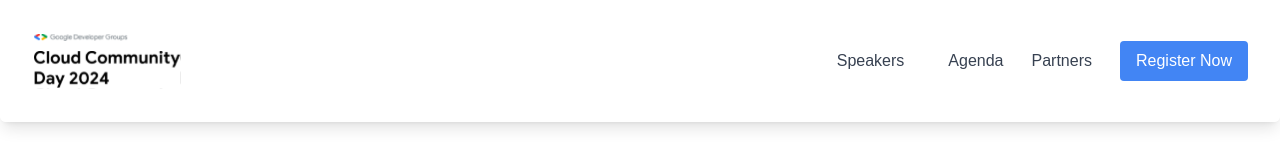
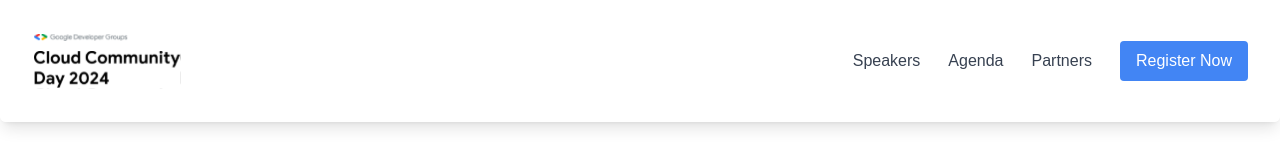
Before and after one commit to abdulhakkeempa/ccd-24, a Next.js app: page /team in a window 1280 px wide. Shown: the top 160 px of the page. Built offline with nearby package versions, Linux system fonts and the light colour scheme.

Commit message:
adjusted spacing in navbar

```diff
--- a/src/app/components/Navbar.tsx
+++ b/src/app/components/Navbar.tsx
@@ -20,7 +20,7 @@ export default function Navbar() {
       </div>
       <div className={`${isOpen ? 'block' : 'hidden'} w-full block flex-grow lg:flex lg:items-center lg:w-auto`}>
         <div className="md:flex md:flex-row md:items-center text-base lg:flex-grow lg:flex lg:justify-end lg:space-x-7">
-          <Link href="/speakers" className="block mt-4 lg:inline-block lg:mt-0 text-gray-700 hover:text-gray-900 mr-4">
+          <Link href="/speakers" className="block mt-4 lg:inline-block lg:mt-0 text-gray-700 hover:text-gray-900">
               Speakers
           </Link>
          <Link href="/agenda" className="block mt-4 lg:inline-block lg:mt-0 text-gray-700 hover:text-gray-900 mr-4">
```
